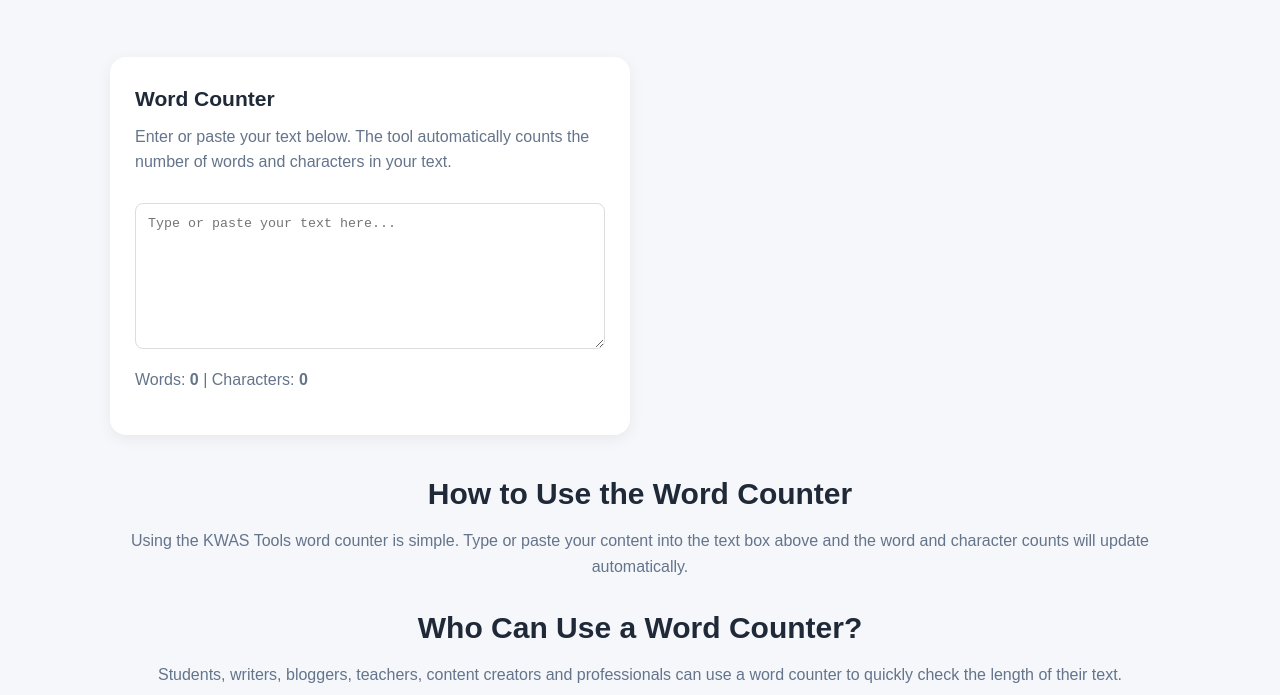
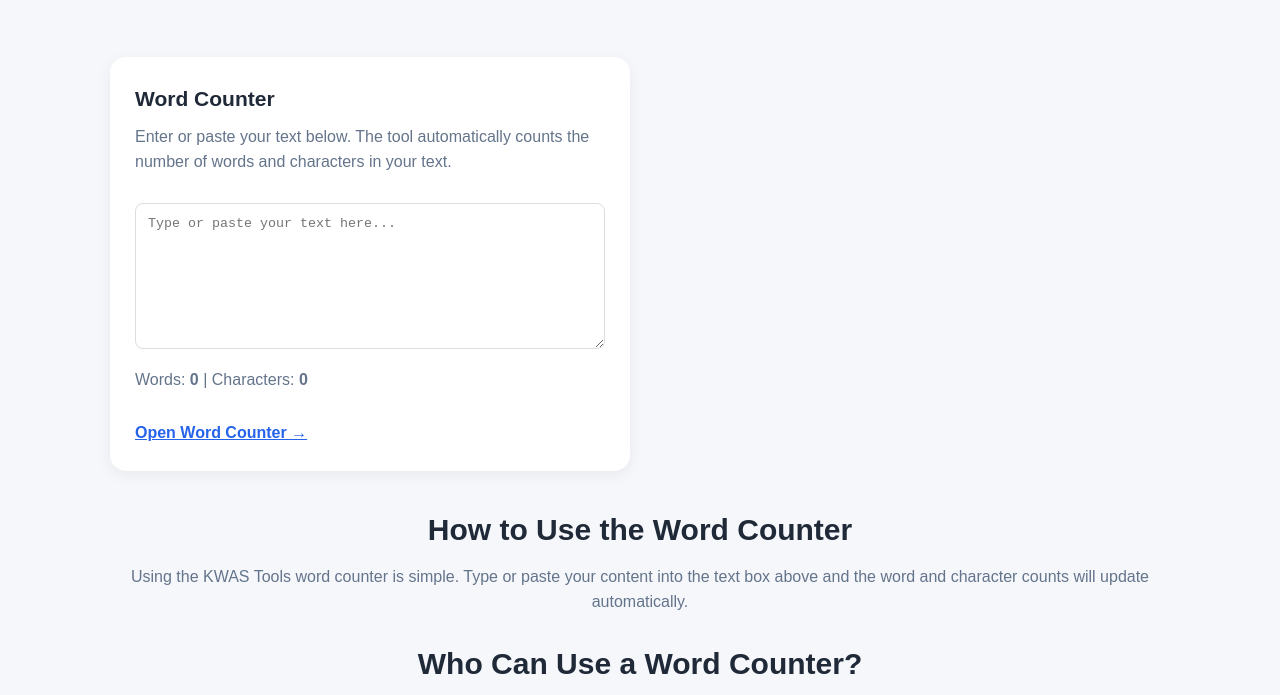
Before and after one commit to kwas-sudo/kwas-sudo.github.io, a plain HTML site: page word-counter.html in a window 1280 px wide. Shown: the part 386-1081 px from the top of the page. Drawn offline with Linux system fonts and the light colour scheme.

Commit message:
Update word-counter.html

```diff
--- a/word-counter.html
+++ b/word-counter.html
@@ -79,7 +79,10 @@
             |
             Characters: <strong id="charCount">0</strong>
         </p>
-
+<a href="word-counter.html"
+   style="display:inline-block; margin-top:10px; color:#2563eb; font-weight:bold;">
+    Open Word Counter →
+</a>
     </div>
 
 </section>
```
